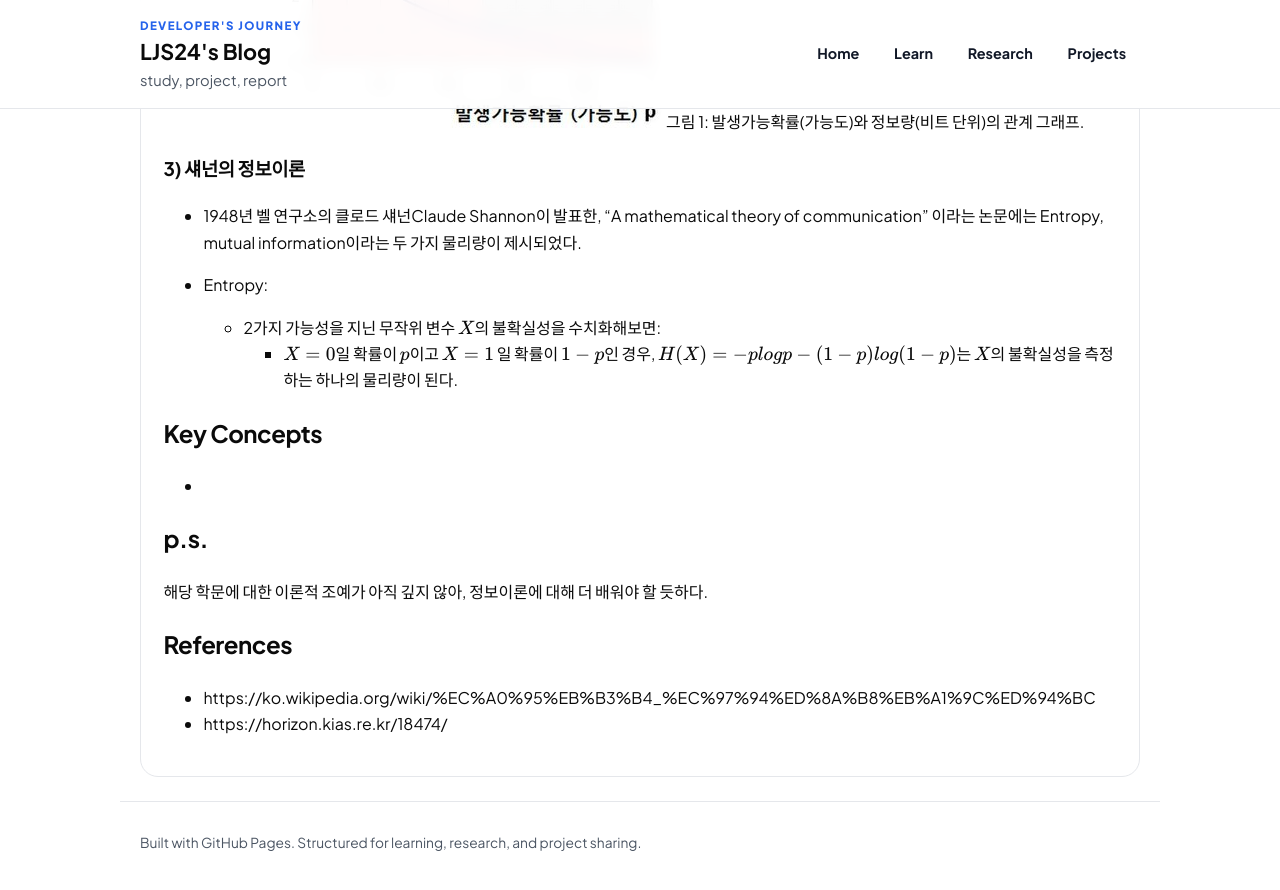
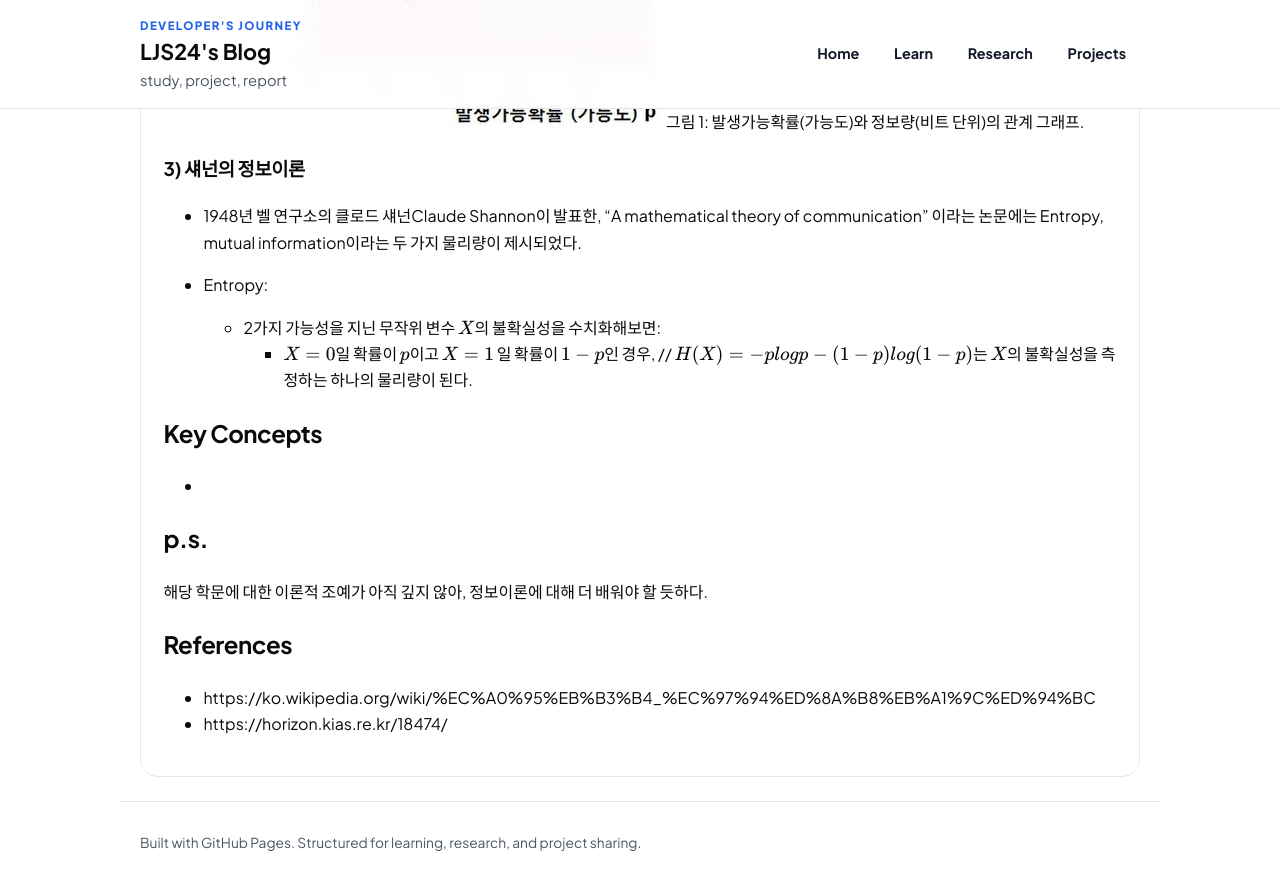
Before and after one commit to LJS24/LJS24.github.io, a Jekyll site: the page built from _posts/learn/2026-03-16-learning-note-정보 엔트로피.md, in a window 1280 px wide and 900 px high, scrolled down 1156 px. Shown: the top 890 px of the window. Built offline with Jekyll 4.4.1, drawn with Linux system fonts in a browser that asks for light colours.

```diff
--- a/_posts/learn/2026-03-16-learning-note-정보 엔트로피.md
+++ b/_posts/learn/2026-03-16-learning-note-정보 엔트로피.md
@@ -36,7 +36,7 @@ summary: "정보 엔트로피 학습내용 정리"
 
 - Entropy:
     - 2가지 가능성을 지닌 무작위 변수 $X$의 불확실성을 수치화해보면:
-        - $X=0$일 확률이 $p$이고 $X=1$ 일 확률이 $1-p$인 경우,
+        - $X=0$일 확률이 $p$이고 $X=1$ 일 확률이 $1-p$인 경우, //
         $H(X)=-plogp-(1-p)log(1-p)$는 $X$의 불확실성을 측정하는 하나의 물리량이 된다.
 
 
```
